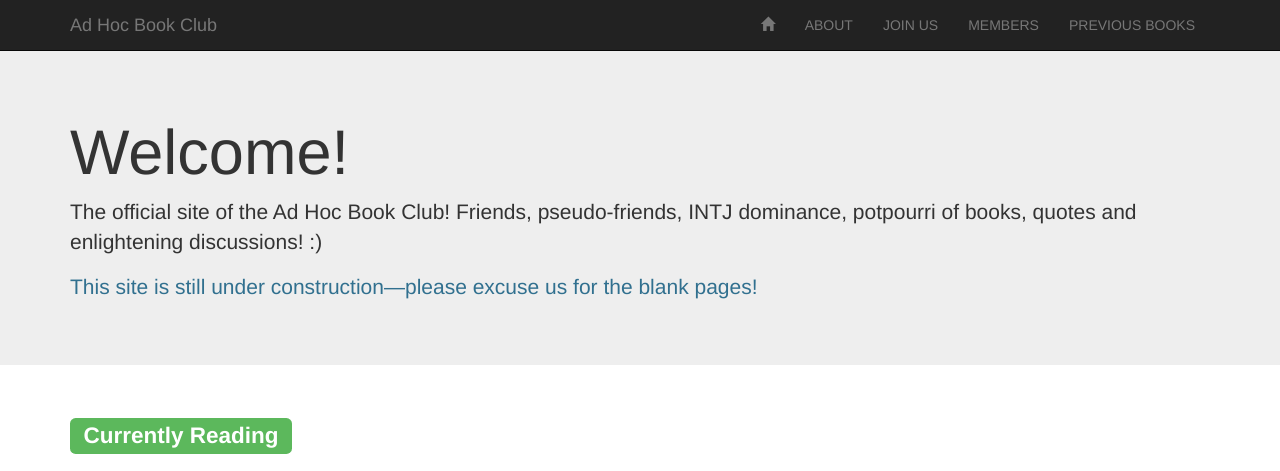
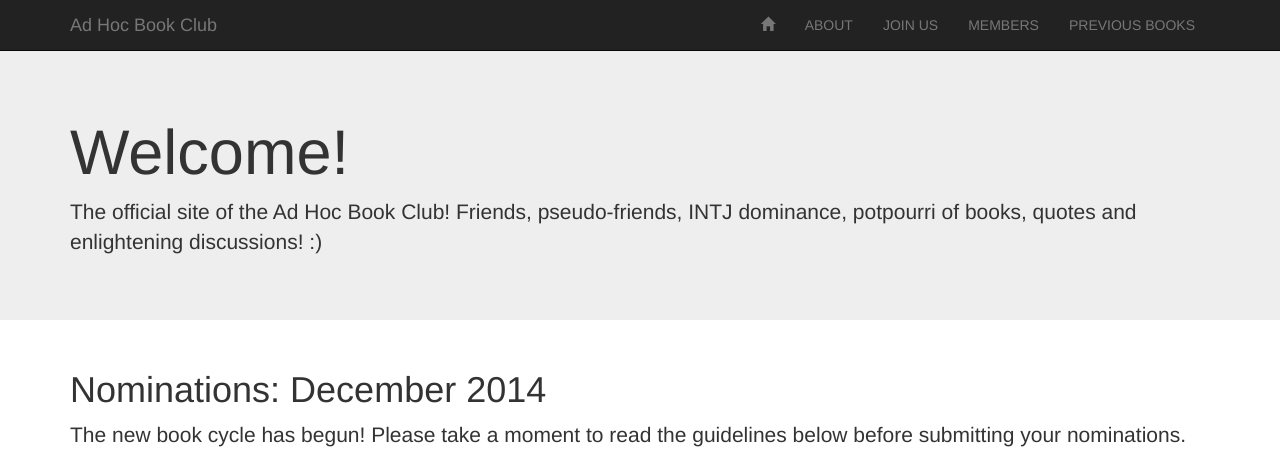
Before and after one commit to adhocbookclub/adhocbookclub.github.io, a Jekyll site: the page built from index.html, in a window 1280 px wide and 1265 px high. Shown: the top 471 px of the window. Built offline with Jekyll 4.4.1, drawn with Linux system fonts in a browser that asks for light colours; nearby versions of some CDN libraries; Markdown is read by kramdown in place of the engine named in the settings; some of the changed text lies outside the part shown.

Commit message:
added nomination form

```diff
--- a/index.html
+++ b/index.html
@@ -8,7 +8,6 @@
   <div class="container">
     <h1>Welcome!</h1>
     <p>The official site of the Ad Hoc Book Club! Friends, pseudo-friends, INTJ dominance, potpourri of books, quotes and enlightening discussions! :)</p>
-    <p class="text-info">This site is still under construction&mdash;please excuse us for the blank pages!</p>
   </div>
 </div>
 
@@ -40,34 +39,33 @@
 </div>
 
 <div class="container">
-  <h2><span class="label label-success">Currently Reading</span></h2>
-  <h2>Till We Have Faces: A Myth Retold <small>C.S. Lewis</small></h2>
-  <div class="row book-panel">
-    <div class="col-md-2">
-      <div class="book-icons">
-        <img class="img-responsive" src="https://d.gr-assets.com/books/1381692105l/17343.jpg" alt="Till We Have Faces">
-        <a href="https://www.goodreads.com/book/show/17343.Till_We_Have_Faces" target="_blank"><span class="flaticon-goodreads"></span></a>
-        <a href="http://www.amazon.com/Till-We-Have-Faces-Retold/dp/0156904365/ref=sr_1_1?ie=UTF8&qid=1406567141&sr=8-1&keywords=Till+We+Have+Faces%3A+A+Myth+Retold" target="_blank"><span class="flaticon-amazon1"></span></a>
-      </div>
-    </div>
-    <div class="col-md-7 book-info">
-      <h3>Synopsis</h3>
-      <blockquote>
-        <p>"I saw well why the gods do not speak to us openly, nor let us answer . . . Why should they hear the babble that we think we mean? How can they meet us face to face till we have faces?"</p>
-      </blockquote>
-      <p>Haunted by the myth of Cupid and Psyche throughout his life, C.S. Lewis wrote this, his last, extraordinary novel, to retell their story through the gaze of Psyche’s sister, Orual. Disfigured and embittered, Orual loves her younger sister to a fault and suffers deeply when she is sent away to Cupid, the God of the Mountain. Psyche is forbidden to look upon the god’s face, but is persuaded by her sister to do so; she is banished for her betrayal. Orual is left alone to grow in power but never in love, to wonder at the silence of the gods. Only at the end of her life, in visions of her lost beloved sister, will she hear an answer.</p>
-      <!-- <h3>Resources</h3>
-      <ul>
-        <li><span class="flaticon-speech55"></span><a href="/books/lord-of-light/discussion-guide">Discussion Guide</a></li>
-        <li><span class="flaticon-speech55"></span>Discussion Summary <p class="label label-default inline-block">Coming Soon</p></li>
-      </ul> -->
-    </div>
-    <div class="col-md-3 book-info text-center">
-      <h3>Discussion Leader</h3>
-      <img src="/img/members/chris.jpg" width="170" class="img-responsive img-circle" alt="Jacky Cheng">
-      <p>Chris Cochran</p>
-    </div>
+
+  <h1>Nominations: December 2014</h1>
+  <p class="lead">The new book cycle has begun! Please take a moment to read the guidelines below before submitting your nominations.</p>
+  <dl class="dl-horizontal">
+    <dt>Optional</dt>
+    <dd>Form submissions are now optional, but we strongly encourage you to participate!</dd>
+
+    <dt>Google Account</dt>
+    <dd>Please be logged in to your google account when filling out the form, otherwise it will not be visible.</dd>
+
+    <dt>Fallback</dt>
+    <dd>If you are having issues viewing, or are on mobile, you may access the form directly <a href="https://docs.google.com/forms/d/1cnzuf13ty7GWRpWZ6jKGnSqUoK-4AFoIM_Nn4Q3iA3M" target="_blank">here</a>.</dd>
+
+    <dt>Language</dt>
+    <dd>Nominations must be in English, or have English translations available.</dd>
+
+    <dt>Page Numbers</dt>
+    <dd>Make sure your nominations are around 300-350 pages or shorter.</dd>
+
+    <dt>Deadline</dt>
+    <dd>Nominations are due on <strong>Tuesday, December 17th at 11:59pm EST</strong>.</dd>
+  </dl>
+
+  <div class="well text-center">
+    <iframe src="https://docs.google.com/forms/d/1cnzuf13ty7GWRpWZ6jKGnSqUoK-4AFoIM_Nn4Q3iA3M/viewform?embedded=true" width="760" height="500" frameborder="0" marginheight="0" marginwidth="0">Loading...</iframe>
   </div>
+
 </div>
 
 <script>
```
Also changed, not shown: previous-books.html (+29 -0 lines).
